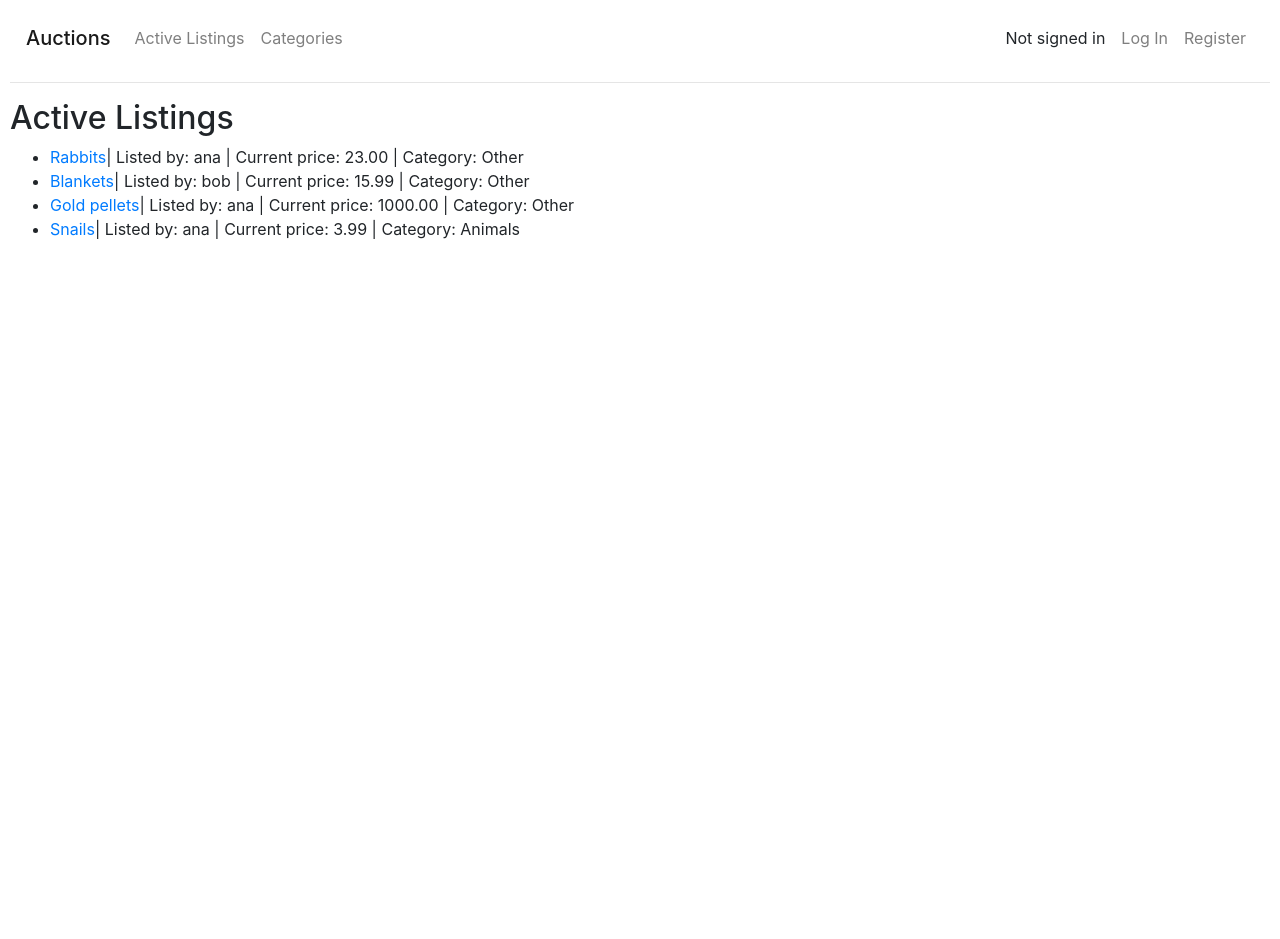
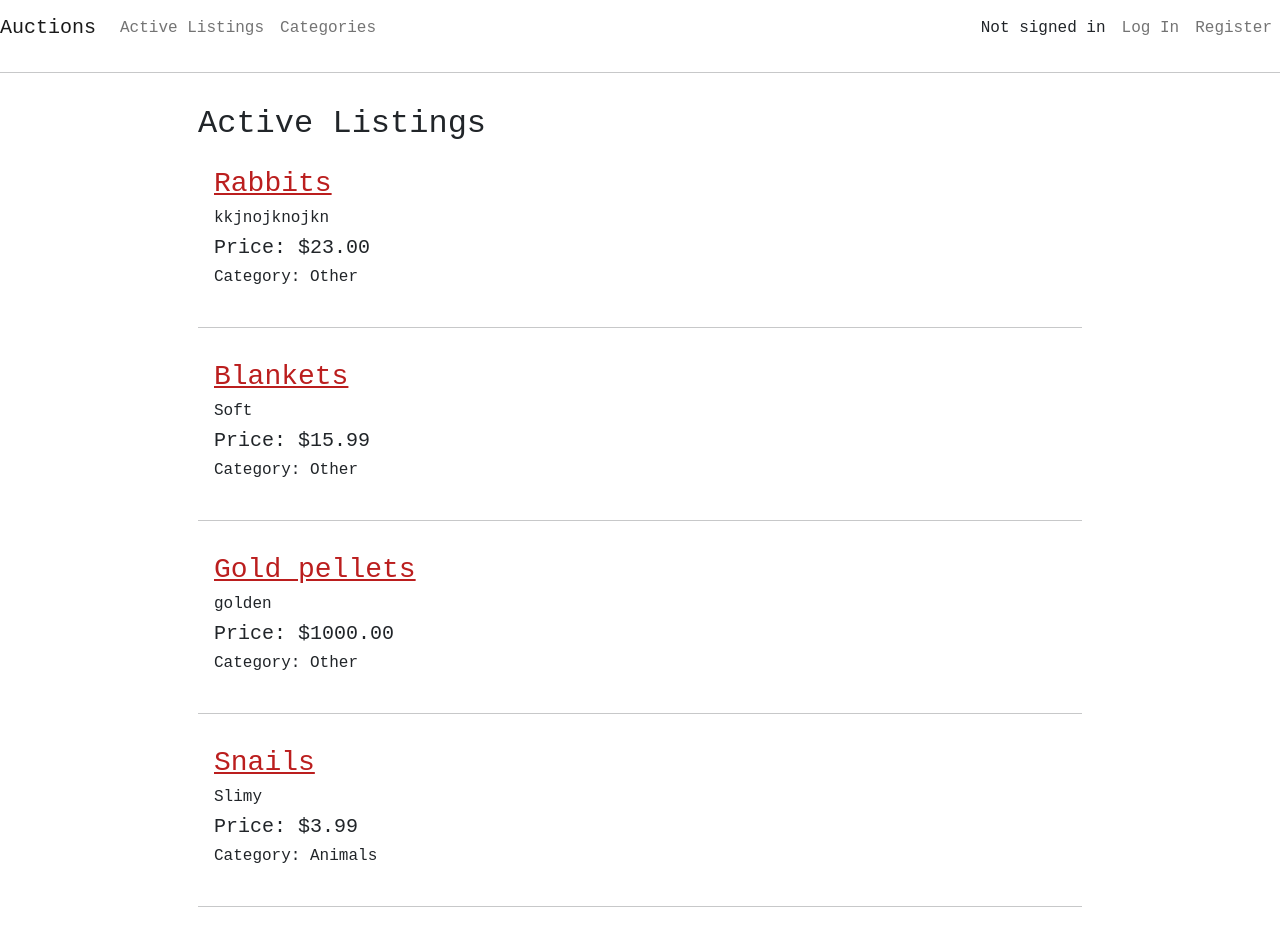
Before and after one commit to Agathasta/Django_commerce, a Django app: page / in a window 1280 px wide. Before the commit the page ends 239 px from the top, so only its background shows below. Run offline with Django 3.2, Linux system fonts and the light colour scheme; data comes from the database, SQL or seed files in the repository; both versions use the stored data as it was before the commit.

Commit message:
Save before trying Sass

```diff
--- a/auctions/admin.py
+++ b/auctions/admin.py
@@ -1,9 +1,12 @@
 from django.contrib import admin
 from .models import Bid, Category, Comment, Listing, User
 
+class CategoryAdmin(admin.ModelAdmin):
+  list_display = ('id', 'category')
+
 # Register your models here.
 admin.site.register(Bid)
-admin.site.register(Category)
+admin.site.register(Category, CategoryAdmin)
 admin.site.register(Comment)
 admin.site.register(Listing)
 admin.site.register(User)
--- a/auctions/static/auctions/styles.css
+++ b/auctions/static/auctions/styles.css
@@ -1,3 +1,23 @@
 body {
-    padding: 10px;
+    padding: 0px;
+    font-family: 'Courier New', Courier, monospace;
 }
+
+img {
+    max-width: 30vw;
+    max-height: 250px;
+}
+
+a {
+    color: rgb(187, 30, 30);
+}
+
+a:hover {
+    color: rgb(141, 22, 22);
+}
+
+@media(min-width: 992px) {
+    .listings {
+        padding: 1rem 8rem !important;
+    }
+}
--- a/auctions/templates/auctions/index.html
+++ b/auctions/templates/auctions/index.html
@@ -1,17 +1,22 @@
 {% extends "auctions/layout.html" %}
 
 {% block body %}
-<h2>Active Listings</h2>
+<div class="container listings">
+    <h2>Active Listings</h2>
 
-<ul>
     {% for listing in listings %}
-    <li><a href="{% url 'item' listing.id %}">{{ listing.title }}</a>|
-        Listed by: {{ listing.user }} |
-        Current price: {{ listing.current_price }} |
-        Category: {{ listing.category }}
-        <img src="{{ listing.image_url }}">
-    </li>
+    <div class="d-flex justify-content-between p-3">
+        <div class="d-flex flex-column">
+            <a class="h3" href="{% url 'item' listing.id %}">{{ listing.title }}</a>
+            <p class="h6">{{ listing.description }}</p>
+            <p class="h5">Price: ${{ listing.current_price }}</p>
+            <p class="h6">Category: {{ listing.category }}</p>
+        </div>
+        <div>
+            <img src="{{ listing.image_url }}">
+        </div>
+    </div>
+    <hr>
     {% endfor %}
-</ul>
-
+</div>
 {% endblock %}
--- a/auctions/templates/auctions/item.html
+++ b/auctions/templates/auctions/item.html
@@ -1,6 +1,7 @@
 {% extends "auctions/layout.html" %}
 
 {% block body %}
+<div class="container">
 	<h2>Item {{ item.id }}: {{ item.title }} | listed by {{ item.user }}.</h2>
 
 	<!-- Ability to close the auction -->
@@ -73,5 +74,6 @@
 		</li>
 		{% endfor %}
 	</ul>
+</div>
 
 {% endblock %}
--- a/auctions/templates/auctions/layout.html
+++ b/auctions/templates/auctions/layout.html
@@ -4,14 +4,18 @@
 <html lang="en">
 
 <head>
+    <meta charset="utf-8">
+    <meta name="viewport" content="width=device-width, initial-scale=1">
+
+    <link href="https://cdn.jsdelivr.net/npm/bootstrap@5.0.0-beta3/dist/css/bootstrap.min.css" rel="stylesheet"
+        integrity="sha384-eOJMYsd53ii+scO/bJGFsiCZc+5NDVN2yr8+0RDqr0Ql0h+rP48ckxlpbzKgwra6" crossorigin="anonymous">
+    <link href="{% static 'auctions/styles.css' %}" rel="stylesheet">
+
     <title>{% block title %}Auctions{% endblock %}</title>
-    <link rel="stylesheet" href="https://cdn.jsdelivr.net/npm/bootstrap@4.6.0/dist/css/bootstrap.min.css"
-          integrity="sha384-B0vP5xmATw1+K9KRQjQERJvTumQW0nPEzvF6L/Z6nronJ3oUOFUFpCjEUQouq2+l" crossorigin="anonymous">
-    <link href="{% static 'auctions/styles.css' %}" rel="stylesheet">
 </head>
 
 <body>
-    <nav class="navbar navbar-expand-md navbar-light">
+    <nav class="navbar navbar-expand-lg navbar-light">
         <span class="navbar-brand mb-0 h1">Auctions</span>
         <button class="navbar-toggler" type="button" data-toggle="collapse" data-target="#navbarToggle" aria-controls="navbarSupportedContent" aria-expanded="false" aria-label="Toggle navigation">
             <span class="navbar-toggler-icon"></span>
@@ -39,8 +43,9 @@
     <hr>
     {% block body %}
     {% endblock %}
-    <script src="https://code.jquery.com/jquery-3.5.1.slim.min.js" integrity="sha384-DfXdz2htPH0lsSSs5nCTpuj/zy4C+OGpamoFVy38MVBnE+IbbVYUew+OrCXaRkfj" crossorigin="anonymous"></script>
-    <script src="https://cdn.jsdelivr.net/npm/bootstrap@4.6.0/dist/js/bootstrap.bundle.min.js" integrity="sha384-Piv4xVNRyMGpqkS2by6br4gNJ7DXjqk09RmUpJ8jgGtD7zP9yug3goQfGII0yAns" crossorigin="anonymous"></script>
+    <script src="https://cdn.jsdelivr.net/npm/bootstrap@5.0.0-beta3/dist/js/bootstrap.bundle.min.js"
+        integrity="sha384-JEW9xMcG8R+pH31jmWH6WWP0WintQrMb4s7ZOdauHnUtxwoG2vI5DkLtS3qm9Ekf" crossorigin="anonymous"></script>
+
 
 </body>
 
--- a/auctions/templates/auctions/login.html
+++ b/auctions/templates/auctions/login.html
@@ -1,7 +1,7 @@
 {% extends "auctions/layout.html" %}
 
 {% block body %}
-
+<div class="container listings">
     <h2>Login</h2>
 
     {% if message %}
@@ -21,5 +21,5 @@
     </form>
 
     Don't have an account? <a href="{% url 'register' %}">Register here.</a>
-
+</div>
 {% endblock %}
--- a/auctions/views.py
+++ b/auctions/views.py
@@ -21,7 +21,7 @@ def index(request):
 
 def categories(request):
     return render(request, 'auctions/categories.html', {
-        'categories': Category.objects.all().order_by('category'),
+        'categories': Category.objects.all().order_by('id'),
     })
 
 @login_required(login_url='/login')
@@ -152,7 +152,9 @@ def portfolio(request):
 def login_view(request):
     if request.method == "POST":
         # http://www.learningaboutelectronics.com/Articles/How-to-redirect-a-user-after-login-to-the-URL-in-the-next-parameter-in-Django.php
-        valuenext= request.POST.get('next')
+        valuenext = request.POST.get('next')
+        if valuenext == '':
+            valuenext = reverse('index')
 
         # Attempt to sign user in
         username = request.POST["username"]
```
Also changed, not shown: auctions/templates/auctions/categories.html (+9 -5 lines), auctions/migrations/0001_initial.py, auctions/migrations/0002_listing.py (deleted), auctions/migrations/0003_auto_20210327_1712.py (deleted), auctions/migrations/0004_auto_20210328_1445.py (deleted), auctions/migrations/0005_listing_category.py (deleted), auctions/migrations/0006_listing_current_price.py (deleted), auctions/migrations/0007_auto_20210328_2040.py (deleted), auctions/migrations/0008_user_listing.py (deleted), auctions/migrations/0009_auto_20210329_1721.py (deleted), auctions/migrations/0010_bid_winning_bid.py (deleted), db.sqlite3. Lines whose indentation alone changed are shown as unchanged.
